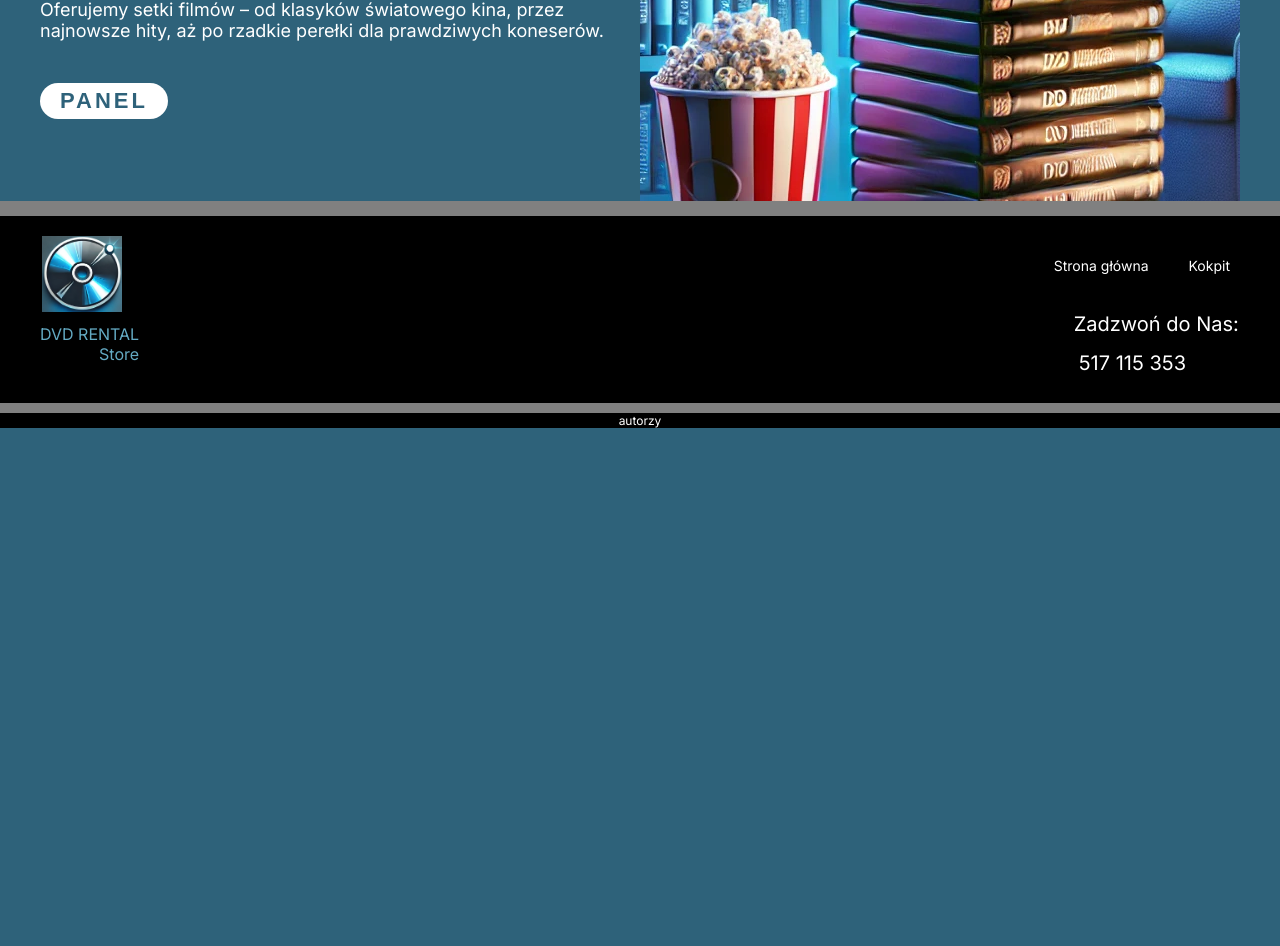
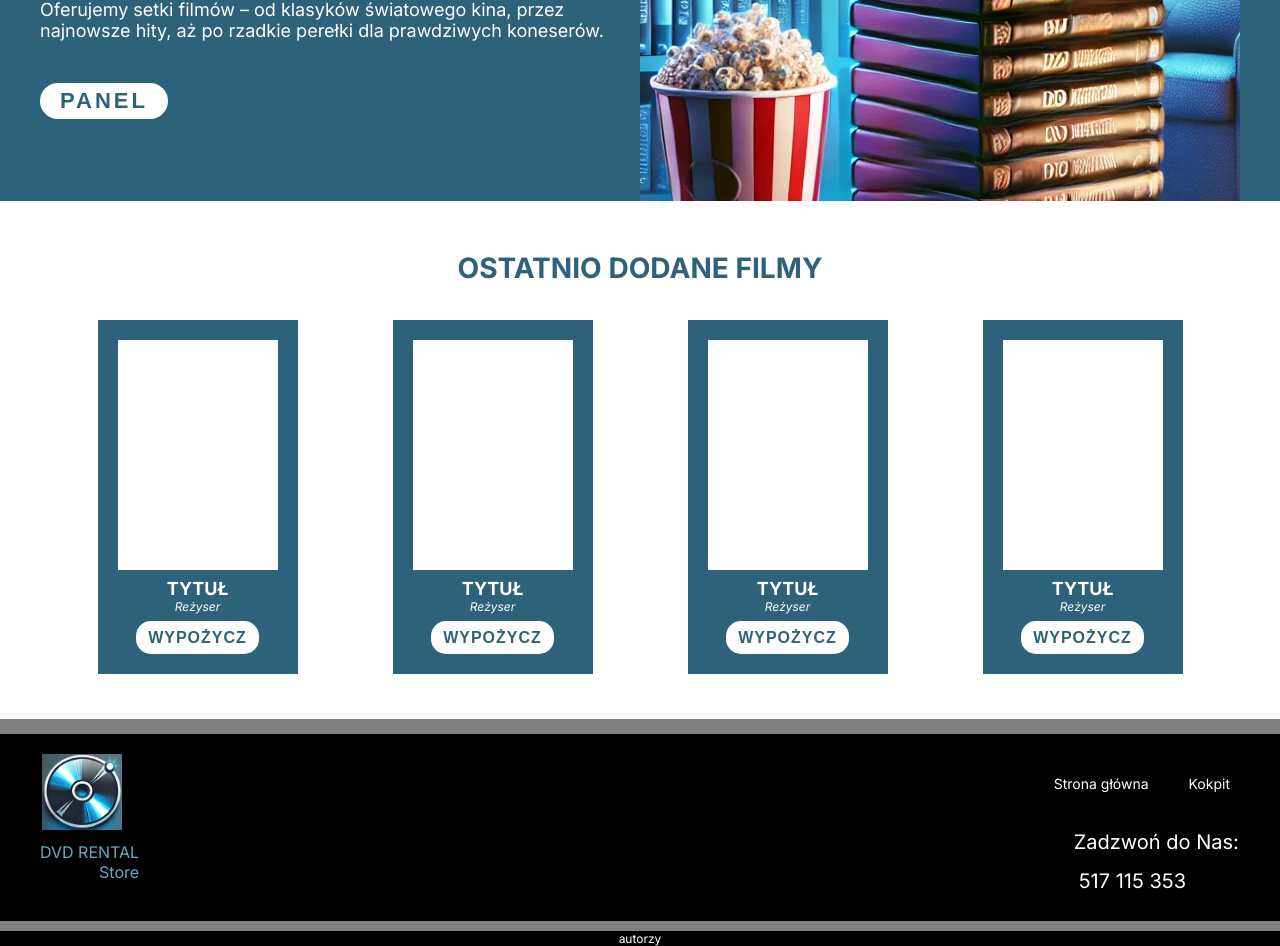
Before and after one commit to Szymomorc/Wypo-yczania-DVD-, a PHP site: page / in a window 1280 px wide. Shown: the part 439-1385 px from the top of the page. Before the commit the page ends 867 px from the top, so only its background shows below. Run offline with PHP 8.4, Linux system fonts and the light colour scheme.

Commit message:
added new section

```diff
--- a/index.html
+++ b/index.html
@@ -55,7 +55,39 @@
         </div>
     </header>
 
-    </div>
+    <section class="new">
+        <div class="new_container">
+            <div class="new_container-textbox">
+                <h3>OSTATNIO DODANE FILMY</h3>
+            </div>
+            <div class="new_container-films">
+                <div class="new_container-films-box">
+                    <div class="new_container-films-box-img"></div>
+                    <p class="new_container-films-box-title">TYTUŁ</p>
+                    <p class="new_container-films-box-director">Reżyser</p>
+                    <button class="new_container-films-box-btn">WYPOŻYCZ</button>
+                </div>
+                <div class="new_container-films-box">
+                    <div class="new_container-films-box-img"></div>
+                    <p class="new_container-films-box-title">TYTUŁ</p>
+                    <p class="new_container-films-box-director">Reżyser</p>
+                    <button class="new_container-films-box-btn">WYPOŻYCZ</button>
+                </div>
+                <div class="new_container-films-box">
+                    <div class="new_container-films-box-img"></div>
+                    <p class="new_container-films-box-title">TYTUŁ</p>
+                    <p class="new_container-films-box-director">Reżyser</p>
+                    <button class="new_container-films-box-btn">WYPOŻYCZ</button>
+                </div>
+                <div class="new_container-films-box">
+                    <div class="new_container-films-box-img"></div>
+                    <p class="new_container-films-box-title">TYTUŁ</p>
+                    <p class="new_container-films-box-director">Reżyser</p>
+                    <button class="new_container-films-box-btn">WYPOŻYCZ</button>
+                </div>
+            </div>
+        </div>
+    </section>
 
     <footer class="footer">
         <div class="footer_up">
--- a/style.css
+++ b/style.css
@@ -204,6 +204,86 @@ body {
 }
 
 /* ----------------------------- */
+/* ---------NEW-------------- */
+/* ----------------------------- */
+.new{
+	display: flex;
+	align-items: center;
+	justify-content: center;
+	width: 100vw;
+	background-color: #fff;
+
+}
+.new_container{
+	display: flex;
+	justify-content: center;
+	align-items: center;
+	padding: 3rem 1rem;
+	max-width: 1200px;
+}
+.new_container{
+	display: flex;
+	flex-direction: column;
+	justify-content: center;
+	width: 100%;
+	max-width: 1200px;
+}
+
+.new_container-textbox{
+	font-size: 2.4rem;
+	color: #2e627a;
+	margin: 2rem 0;
+}
+
+.new_container-films{
+	display: flex;
+	flex-direction: row;
+	align-items: center;
+	justify-content: space-around;
+	width: 100%;
+}
+
+.new_container-films-box{
+	display: flex;
+	flex-direction: column;
+	align-items: center;
+	justify-content: center;
+	margin: 1.5rem;
+	padding: 2rem 2rem;
+	background-color: #2e627a;
+	color: #fff;
+}
+
+.new_container-films-box-img{
+	background-color: #fff;
+	width: 160px;
+	height: 230px;
+}
+
+.new_container-films-box-title{
+	font-weight: bold;
+	font-size: 1.8rem;
+	margin: 0.75rem 0 0 0 ;
+}
+
+.new_container-films-box-director{
+	font-size: 1.2rem;
+	font-style: italic;
+}
+
+.new_container-films-box-btn{
+	padding: 0.75rem 1.25rem;
+	margin-top: 0.75rem;
+	font-size: 1.6rem;
+	letter-spacing: 1px;
+	color: #2e627a;
+	font-weight: bold;
+	background-color: #fff;
+	border-radius: 15px;
+	border: none;
+}
+
+/* ----------------------------- */
 /* ---------FOOTER-------------- */
 /* ----------------------------- */
 .footer {
```
